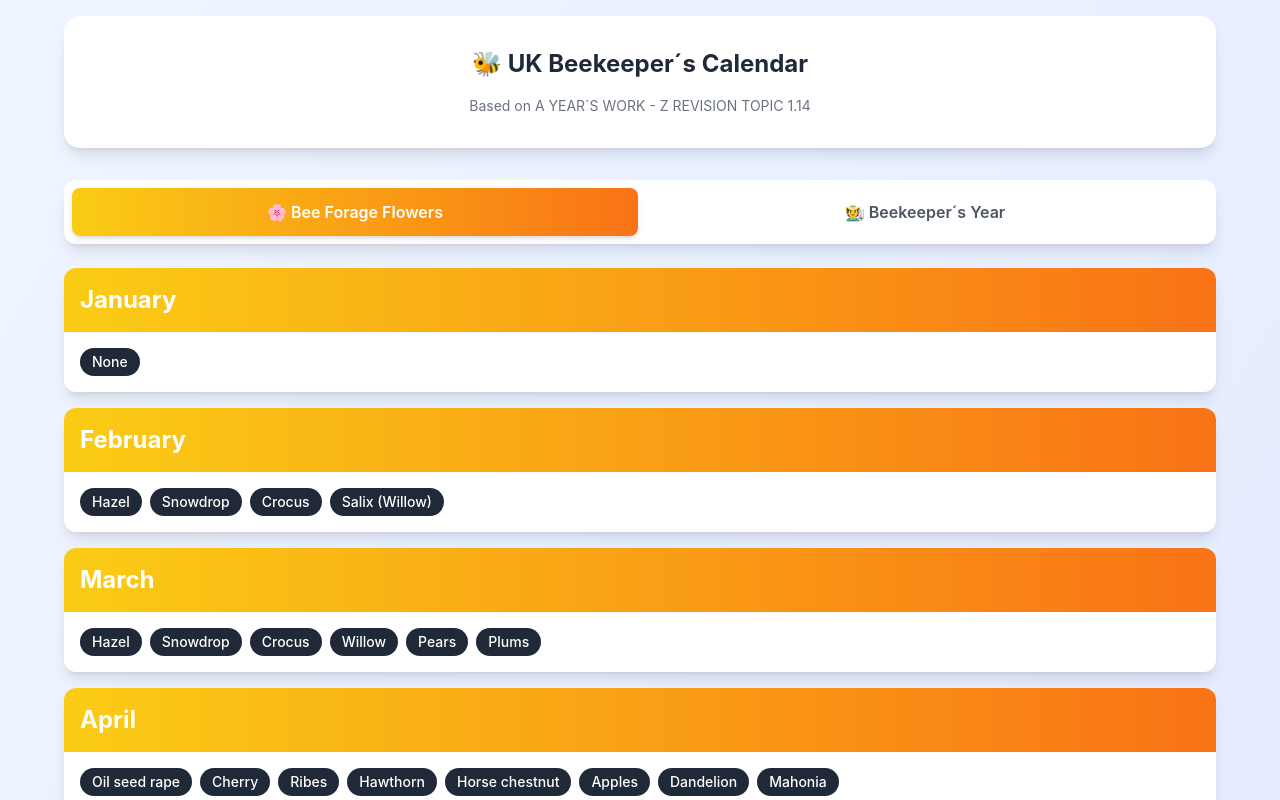
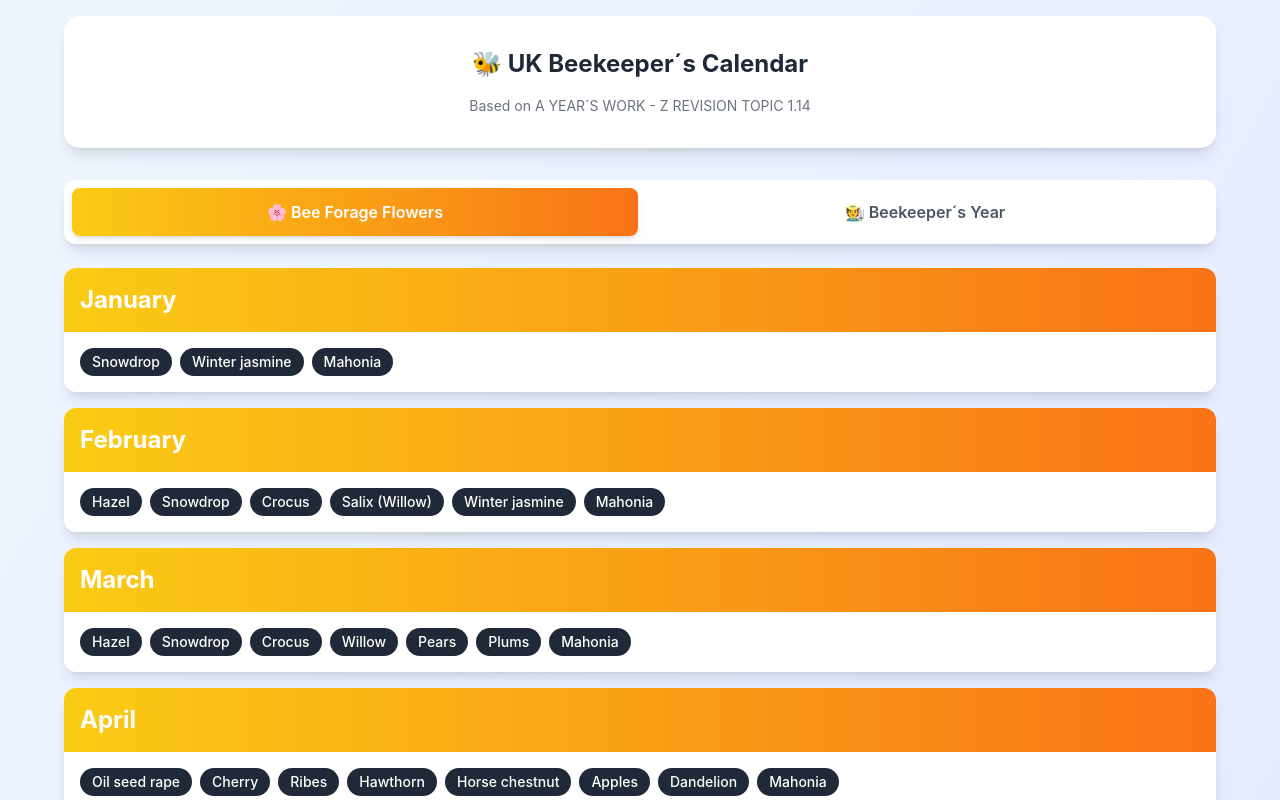
Before and after one commit to Tirsog/personal, a Next.js app: page /bees in a window 1280 px wide. Shown: the top 800 px of the page. Built offline with nearby package versions, Linux system fonts and the light colour scheme.

Commit message:
more flowers

```diff
--- a/pages/bees/index.js
+++ b/pages/bees/index.js
@@ -9,10 +9,9 @@ export default function BeekeeperCalendar() {
         {
             month: "January",
             flowers: [
-                {
-                    name: "None",
-                    note: "Minimal natural forage - bees rely on stored honey",
-                },
+                { name: "Snowdrop", note: "Early nectar source" },
+                { name: "Winter jasmine", note: "Early winter flowering shrub" },
+                { name: "Mahonia", note: "Fragrant winter flowering shrub" },
             ],
         },
         {
@@ -25,6 +24,8 @@ export default function BeekeeperCalendar() {
                     name: "Salix (Willow)",
                     note: "Excellent early pollen source",
                 },
+                { name: "Winter jasmine", note: "Continuing winter flowering" },
+                { name: "Mahonia", note: "Fragrant early spring flowering" },
             ],
         },
         {
@@ -39,6 +40,7 @@ export default function BeekeeperCalendar() {
                 },
                 { name: "Pears", note: "Early fruit tree nectar" },
                 { name: "Plums", note: "Early fruit tree nectar" },
+                { name: "Mahonia", note: "Late winter/early spring flowering" },
             ],
         },
         {
@@ -187,10 +189,8 @@ export default function BeekeeperCalendar() {
         {
             month: "December",
             flowers: [
-                {
-                    name: "None",
-                    note: "No natural forage - bees rely on stored honey",
-                },
+                { name: "Winter jasmine", note: "Beginning winter flowering" },
+                { name: "Mahonia", note: "Early winter flowering shrub" },
             ],
         },
     ]
```
